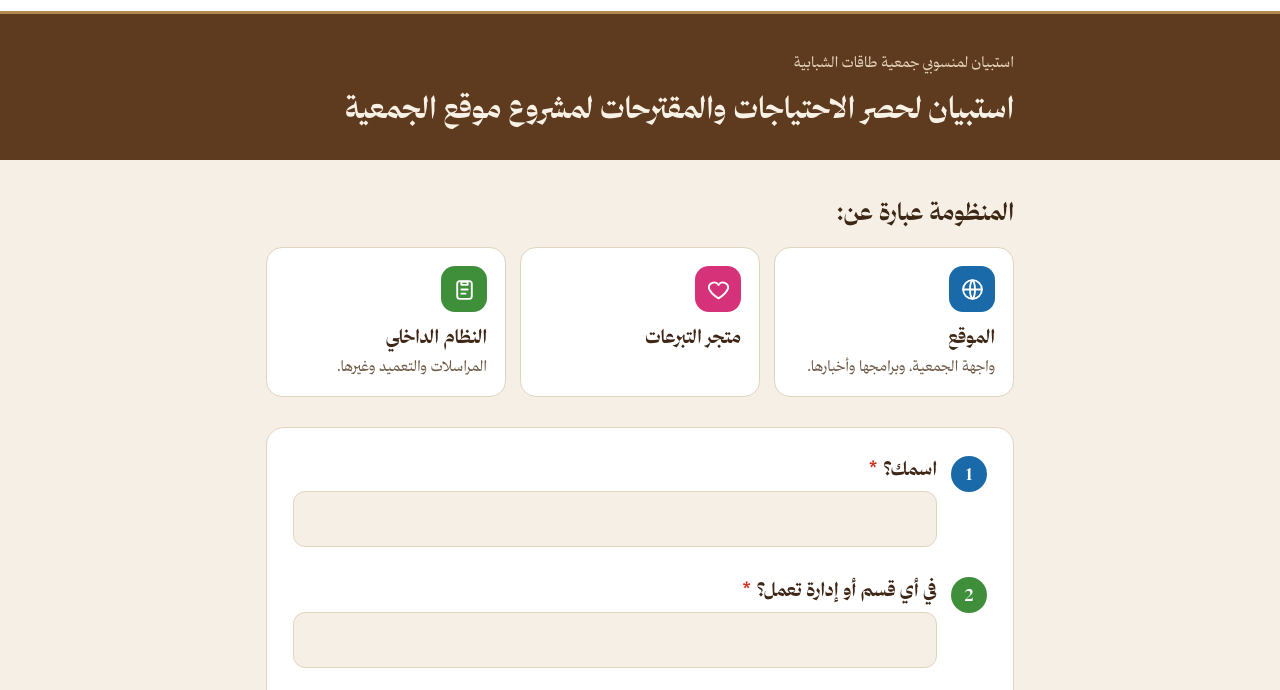
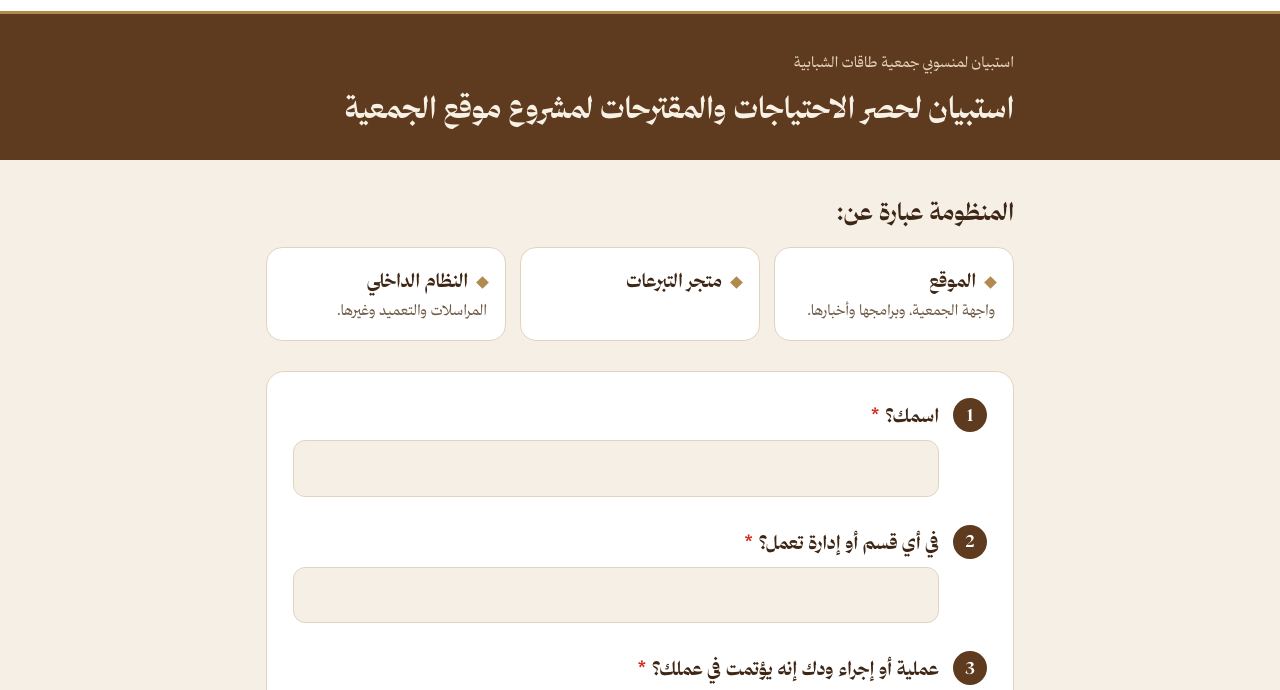
Before and after one commit to elm23e-rgb/taqat-survey, a plain HTML site: page index.html in a window 1280 px wide. Shown: the part 79-769 px from the top of the page. Drawn offline with Linux system fonts and the light colour scheme.

Commit message:
Simplify design and fix title line break

```diff
--- a/index.html
+++ b/index.html
@@ -8,9 +8,6 @@
 <title>استبيان منظومة طاقات</title>
 <link rel="icon" href="assets/logo-deep.png">
 <style>
-/* Layout: RTL page. White logo plate (Khitam right, Taqat left), deep-brown hero,
-   three icon pillars (title, then description beneath), then one form card with numbered questions and a red asterisk for required.
-   Text lives in CONTENT (script) so an editor can change it in place and save the page. */
 @font-face{font-family:'ThmDisp';font-weight:700;src:url('fonts/thmanyahserifdisplay-Bold.woff2') format('woff2');font-display:swap}
 @font-face{font-family:'ThmText';font-weight:400;src:url('fonts/thmanyahseriftext-Regular.woff2') format('woff2');font-display:swap}
 @font-face{font-family:'ThmText';font-weight:500;src:url('fonts/thmanyahseriftext-Medium.woff2') format('woff2');font-display:swap}
@@ -40,8 +37,10 @@ h1,h2,h3{font-family:var(--display);font-weight:700;margin:0;text-wrap:balance}
 .hero{background:var(--hero);color:var(--hero-fg)}
 .hero .in{padding-block:34px 30px;display:flex;flex-direction:column;gap:10px}
 .hero .kick{font-size:15px;color:var(--hero-mute)}
-.hero h1{font-size:clamp(22px,5.6vw,30px);line-height:1.5;color:var(--hero-fg)}
-@media (min-width:780px){.hero h1{white-space:nowrap}}
+.hero h1 span{display:inline-block}
+.hero h1{font-size:clamp(18px,5.2vw,30px);line-height:1.5;color:var(--hero-fg)}
+@media (min-width:780px){.hero h1 span{display:inline-block}
+.hero h1{white-space:nowrap}}
 .hero p{margin:0;font-size:18px;color:var(--hero-mute);max-width:52ch}
 
 main.in{display:flex;flex-direction:column;gap:30px;padding-top:30px}
@@ -50,22 +49,19 @@ main.in{display:flex;flex-direction:column;gap:30px;padding-top:30px}
 .not-only h2{font-size:24px}
 .pillars{display:grid;grid-template-columns:repeat(3,1fr);gap:14px}
 .pillar{display:flex;flex-direction:column;gap:10px;background:var(--surface);border:1px solid var(--line);border-radius:16px;padding:18px;min-width:0}
-.pillar .ic{width:46px;height:46px;border-radius:14px;display:grid;place-items:center;flex:none}
-.pillar .ic svg{width:25px;height:25px;stroke:#fff;fill:none;stroke-width:1.8;stroke-linecap:round;stroke-linejoin:round}
-.pillar:nth-child(1) .ic{background:var(--c4)}.pillar:nth-child(2) .ic{background:var(--c5)}.pillar:nth-child(3) .ic{background:#3F8F3A}
 .pillar .tx{display:flex;flex-direction:column;gap:2px;min-width:0}
 .pillar h3{font-size:19px;line-height:1.5}
+.pillar h3::before{content:"";display:inline-block;width:9px;height:9px;background:var(--gold);transform:rotate(45deg);margin-inline-end:10px;vertical-align:middle}
 .pillar p{margin:0;font-size:15px;color:var(--mute);line-height:1.7}
-@media (max-width:600px){.pillars{grid-template-columns:1fr}.pillar{flex-direction:row;align-items:flex-start;gap:14px}}
+@media (max-width:600px){.pillars{grid-template-columns:1fr}}
 
 form,.done{background:var(--surface);border:1px solid var(--line);border-radius:18px;padding:26px;display:flex;flex-direction:column;gap:28px}
 @media (max-width:600px){form,.done{padding:18px}}
 
 .q{display:flex;gap:14px;align-items:flex-start;min-width:0}
-.num{width:36px;height:36px;border-radius:50%;display:grid;place-items:center;font-family:var(--display);font-weight:700;font-size:17px;color:#fff;flex:none;margin-top:2px}
-#q-name .num{background:var(--c4)}#q-dept .num{background:#3F8F3A}#q-ch .num{background:var(--c5)}#q-proc .num{background:#B97A12}
+.num{background:var(--deep);width:34px;height:34px;border-radius:50%;display:grid;place-items:center;font-family:var(--display);font-weight:700;font-size:17px;color:#fff;flex:none}
 .qb{flex:1;min-width:0;display:flex;flex-direction:column;gap:8px}
-.ttl{font-family:var(--display);font-weight:700;font-size:19px;line-height:1.5;display:block}
+.ttl{font-family:var(--display);font-weight:700;font-size:19px;line-height:1.5;min-height:34px;display:flex;align-items:center;flex-wrap:wrap}
 .star{color:var(--err);font-family:var(--body);font-weight:700;margin-inline-start:6px}
 .hint{font-size:15px;color:var(--mute);margin:-4px 0 0;line-height:1.7;display:block}
 input[type=text],textarea{font:inherit;color:var(--fg);background:var(--bg);border:1.5px solid var(--line);border-radius:12px;padding:12px 14px;width:100%;min-width:0;transition:border-color .15s,box-shadow .15s}
@@ -78,8 +74,6 @@ input[type=text]:focus,textarea:focus{outline:0;border-color:var(--brand);box-sh
 .chip{position:relative;display:inline-flex}
 .chip input{position:absolute;opacity:0;inset:0;margin:0;cursor:pointer}
 .chip span{display:inline-flex;align-items:center;gap:8px;padding:7px 15px;border:1.5px solid var(--line);border-radius:999px;background:var(--bg);font-size:16px;line-height:1.6;cursor:pointer;transition:background .15s,color .15s,border-color .15s}
-.chip span::before{content:"";width:9px;height:9px;border-radius:50%;background:var(--dot,var(--c1));flex:none}
-.chip:nth-child(5n+1){--dot:var(--c1)}.chip:nth-child(5n+2){--dot:var(--c2)}.chip:nth-child(5n+3){--dot:var(--c3)}.chip:nth-child(5n+4){--dot:var(--c4)}.chip:nth-child(5n){--dot:var(--c5)}
 .chip input:checked + span{background:var(--deep);color:var(--on-deep);border-color:var(--deep)}
 .chip input:focus-visible + span{outline:2px solid var(--brand);outline-offset:2px}
 .sub{margin-top:6px}
@@ -118,7 +112,7 @@ button.ghost{background:none;border:1.5px solid var(--line);color:var(--fg);bord
 <section class="hero">
   <div class="in">
     <span class="kick" data-k="kick"></span>
-    <h1 data-k="title"></h1>
+    <h1><span data-k="title1"></span> <span data-k="title2"></span></h1>
     <p data-k="lead"></p>
   </div>
 </section>
@@ -128,15 +122,12 @@ button.ghost{background:none;border:1.5px solid var(--line);color:var(--fg);bord
     <h2 id="no" data-k="pillarsTitle"></h2>
     <div class="pillars">
       <div class="pillar">
-        <span class="ic"><svg viewBox="0 0 24 24" aria-hidden="true"><circle cx="12" cy="12" r="9"/><path d="M3 12h18M12 3c3.2 3 3.2 15 0 18M12 3c-3.2 3-3.2 15 0 18"/></svg></span>
         <div class="tx"><h3 data-k="p0t"></h3><p data-k="p0d"></p></div>
       </div>
       <div class="pillar">
-        <span class="ic"><svg viewBox="0 0 24 24" aria-hidden="true"><path d="M12 20.5s-7.5-4.6-9.2-9.6A5 5 0 0 1 12 7.6a5 5 0 0 1 9.2 3.3c-1.7 5-9.2 9.6-9.2 9.6z"/></svg></span>
         <div class="tx"><h3 data-k="p1t"></h3><p data-k="p1d"></p></div>
       </div>
       <div class="pillar">
-        <span class="ic"><svg viewBox="0 0 24 24" aria-hidden="true"><rect x="5" y="4" width="14" height="17" rx="2.5"/><path d="M9 4.5h6v3H9zM9 12h6M9 16h4"/></svg></span>
         <div class="tx"><h3 data-k="p2t"></h3><p data-k="p2d"></p></div>
       </div>
     </div>
@@ -206,7 +197,7 @@ button.ghost{background:none;border:1.5px solid var(--line);color:var(--fg);bord
 /* رابط الاستلام: ضع هنا رابط تطبيق الويب من Google Apps Script (انظر README.md) */
 var ENDPOINT = 'https://script.google.com/macros/s/AKfycbyBVp24U9oJd5euFvpDHnufRoxkiMms-fImpM0si7KY6lUlrPMWoYXt54cuoaJ0Dio8cw/exec';
 
-var CONTENT = {"kick":"استبيان لمنسوبي جمعية طاقات الشبابية","title":"استبيان لحصر الاحتياجات والمقترحات لمشروع موقع الجمعية","lead":"","pillarsTitle":"المنظومة عبارة عن:","p0t":"الموقع","p0d":"واجهة الجمعية، وبرامجها وأخبارها.","p1t":"متجر التبرعات","p1d":"","p2t":"النظام الداخلي","p2d":"المراسلات والتعميد وغيرها.","qName":"اسمك؟","qDept":"في أي قسم أو إدارة تعمل؟","qCh":"عملية أو إجراء ودك إنه يؤتمت في عملك؟","qChHint":"","qProc":"العمليات اللي تراها ضرورية في المنظومة؟","qProcHint":"اختار عملية أو أكثر ..","qMore":"عمليات أخرى لا تجدها في القائمة","doneT":"وصلت إجابتك، شكرًا لك","doneD":"سنقرأ كل الإجابات ونرتّب بها أولويات المنظومة.","foot":"خِطام · حلول أعمال","chips":["المراسلات الصادرة والواردة","التعميد والاعتماد","الوثائق والأرشيف","المهام والاجتماعات","الموارد البشرية والحضور","المشاريع والتقارير","المتطوعون والشراكات","المشتريات والمالية","التبرعات والإيصالات","الدورات التدريبية","الأخبار والمركز الإعلامي"]};
+var CONTENT = {"kick":"استبيان لمنسوبي جمعية طاقات الشبابية","title1":"استبيان لحصر الاحتياجات والمقترحات","title2":"لمشروع موقع الجمعية","lead":"","pillarsTitle":"المنظومة عبارة عن:","p0t":"الموقع","p0d":"واجهة الجمعية، وبرامجها وأخبارها.","p1t":"متجر التبرعات","p1d":"","p2t":"النظام الداخلي","p2d":"المراسلات والتعميد وغيرها.","qName":"اسمك؟","qDept":"في أي قسم أو إدارة تعمل؟","qCh":"عملية أو إجراء ودك إنه يؤتمت في عملك؟","qChHint":"","qProc":"العمليات اللي تراها ضرورية في المنظومة؟","qProcHint":"اختار عملية أو أكثر ..","qMore":"عمليات أخرى لا تجدها في القائمة","doneT":"وصلت إجابتك، شكرًا لك","doneD":"سنقرأ كل الإجابات ونرتّب بها أولويات المنظومة.","foot":"خِطام · حلول أعمال","chips":["المراسلات الصادرة والواردة","التعميد والاعتماد","الوثائق والأرشيف","المهام والاجتماعات","الموارد البشرية والحضور","المشاريع والتقارير","المتطوعون والشراكات","المشتريات والمالية","التبرعات والإيصالات","الدورات التدريبية","الأخبار والمركز الإعلامي"]};
 
 var $ = function (id) { return document.getElementById(id); };
 
```
